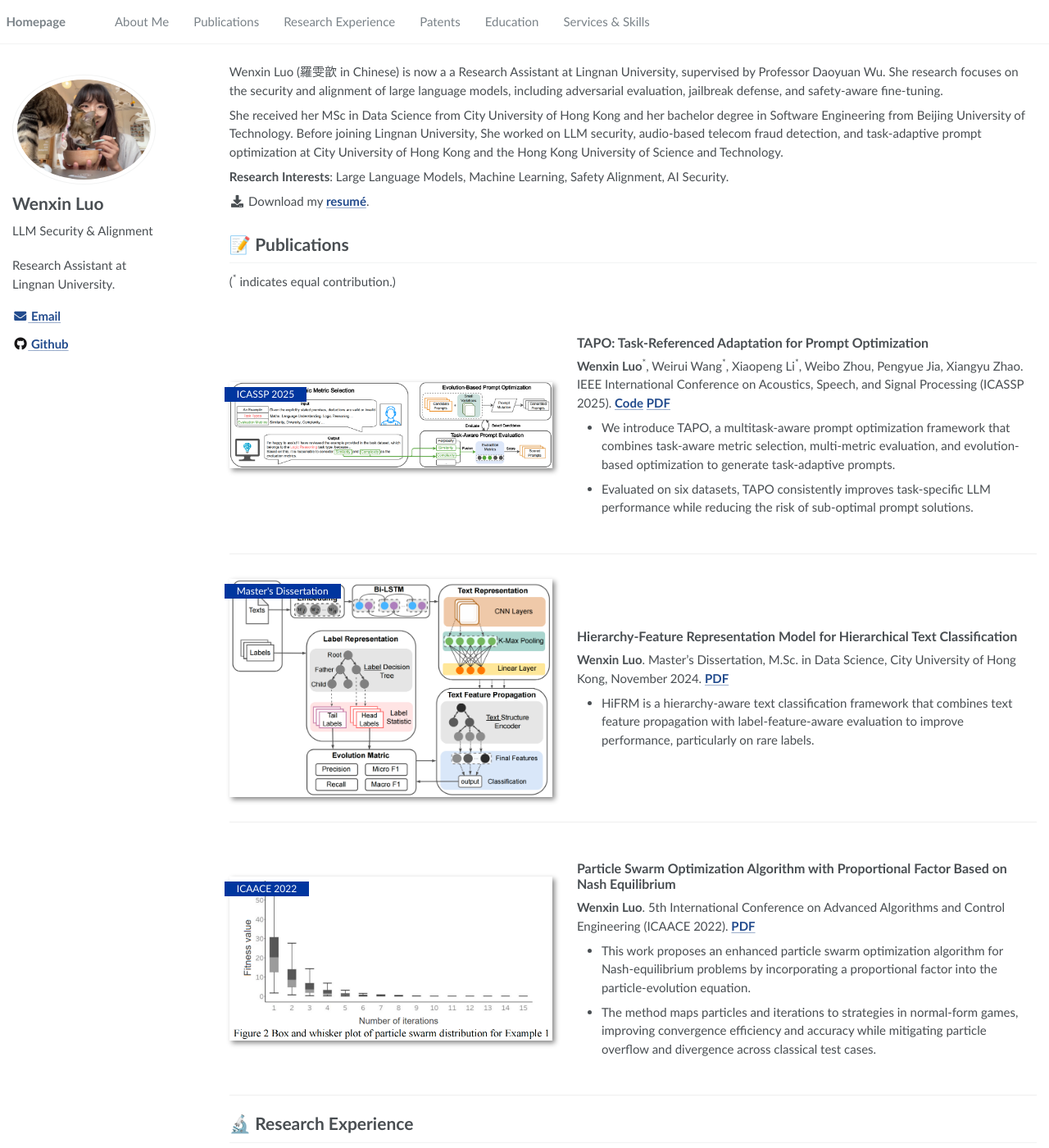
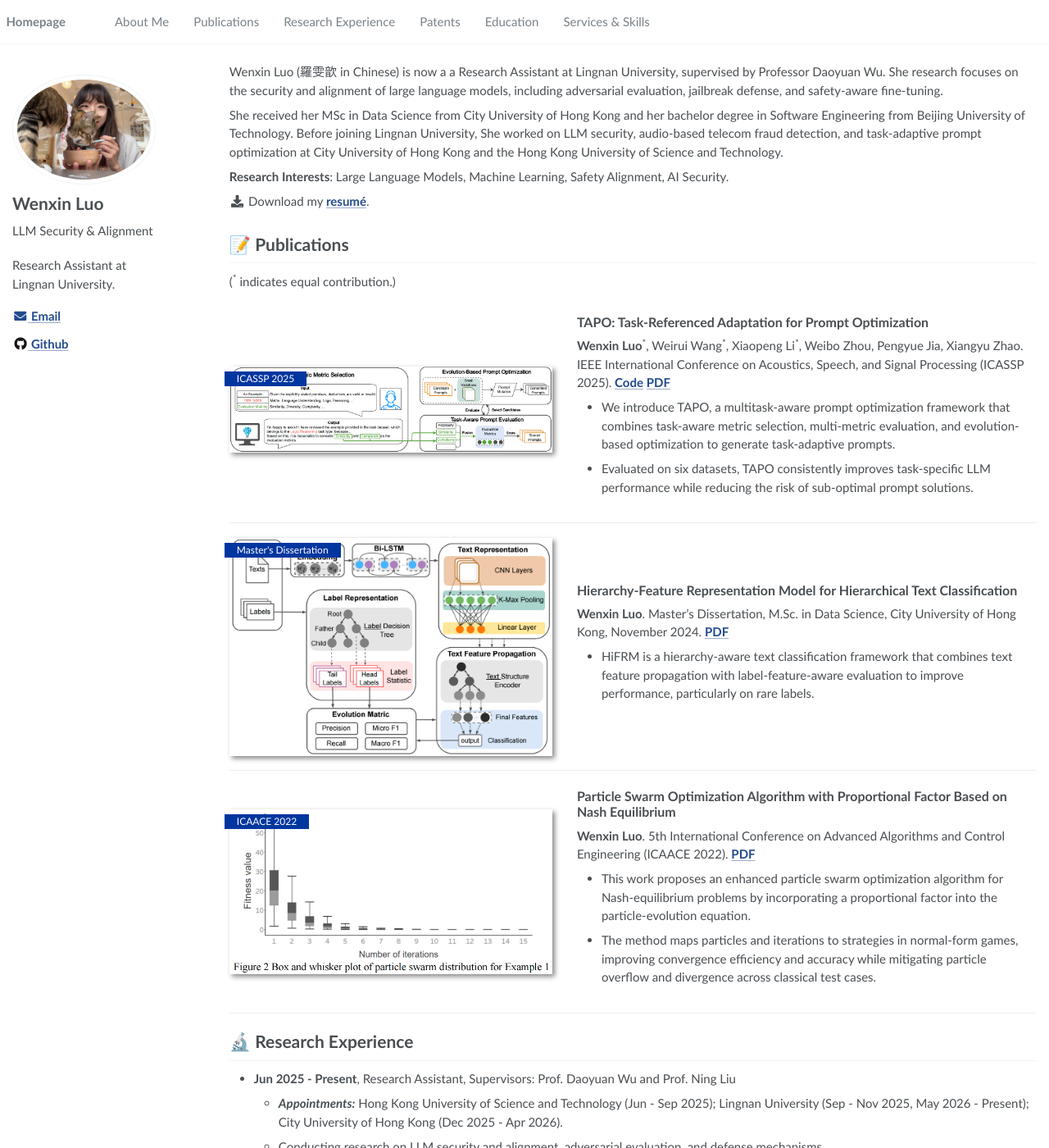
Before and after one commit to Wenxin-LU0/Wenxin-LU0.github.io, a Jekyll site: the page built from _pages/about.md, in a window 1280 px wide and 1400 px high. Shown: the whole window at 82% size. Built offline with Jekyll 4.4.1, drawn with Linux system fonts in a browser that asks for light colours.

Commit message:
Tighten publication card spacing

```diff
--- a/assets/css/main.scss
+++ b/assets/css/main.scss
@@ -47,7 +47,7 @@
     flex-direction: row;
     flex-wrap: wrap;
     border-bottom: 1px #efefef solid;
-    padding: 2em 0 2em 0;
+    padding: 1.15em 0;
 
 
     .paper-box-image{
@@ -65,6 +65,10 @@
     .paper-box-text{
         max-width: 100%;
         order: 1;
+
+        h5 {
+            margin-top: 0.25em;
+        }
     }
 
     @include breakpoint($medium) {
```
